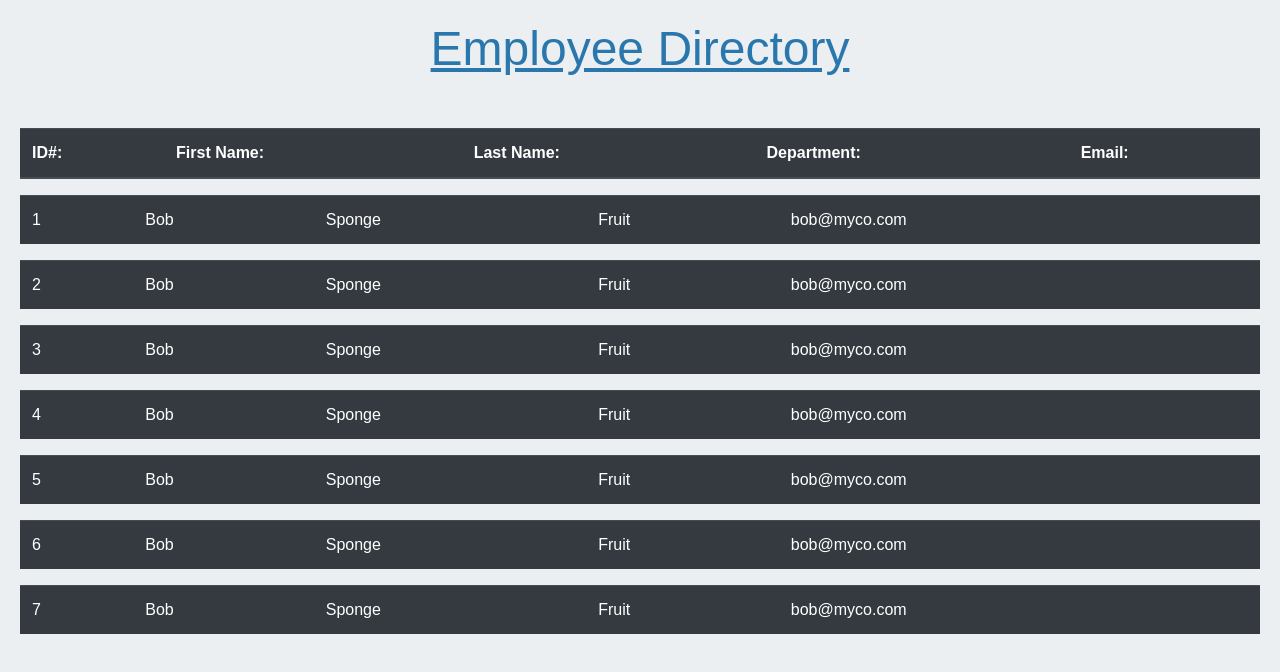
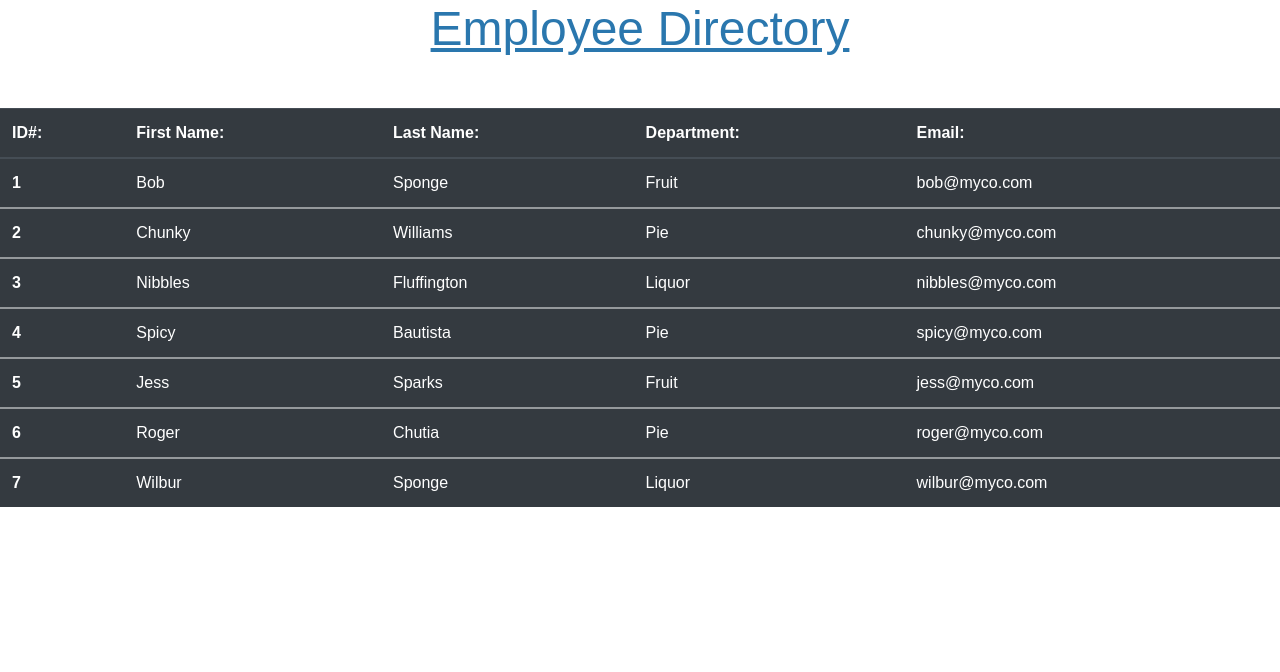
Before and after one commit to joeschlick/React-Employee-Directory, a React (Create React App) app in the folder employee-directory/: page / in a window 1280 px wide. Shown: the top 672 px of the page. Built offline with nearby package versions, Linux system fonts and the light colour scheme.

Commit message:
got table body working

```diff
--- a/employee-directory/src/App.js
+++ b/employee-directory/src/App.js
@@ -1,6 +1,7 @@
 import React, { Component } from "react";
-import FriendCard from "./components/FriendCard";
-import TableHeader from "./components/TableHeader"
+import TableBody from "./components/TableBody";
+import FriendCard from "./components/TableData";
+import TableHeader from "./components/TableHeader";
 import Wrapper from "./components/Wrapper";
 import Title from "./components/Title";
 import friends from "./friends.json";
@@ -8,12 +9,12 @@ import friends from "./friends.json";
 class App extends Component {
   // Setting this.state.friends to the friends json array
   state = {
-    friends
+    friends,
   };
 
-  removeFriend = id => {
+  removeFriend = (id) => {
     // Filter this.state.friends for friends with an id not equal to the id being removed
-    const friends = this.state.friends.filter(friend => friend.id !== id);
+    const friends = this.state.friends.filter((friend) => friend.id !== id);
     // Set this.state.friends equal to the new friends array
     this.setState({ friends });
   };
@@ -23,8 +24,9 @@ class App extends Component {
     return (
       <Wrapper>
         <Title>Employee Directory</Title>
+        <TableBody>
           <TableHeader> </TableHeader>
-        {this.state.friends.map(friend => (
+          {this.state.friends.map((friend) => (
             <FriendCard
               removeFriend={this.removeFriend}
               id={friend.id}
@@ -35,6 +37,7 @@ class App extends Component {
               email={friend.email}
             />
           ))}
+        </TableBody>
       </Wrapper>
     );
   }
--- /dev/null
+++ b/employee-directory/src/components/TableBody/index.js
@@ -0,0 +1,8 @@
+import React from "react";
+import TableHeader from "../TableHeader";
+
+function TableBody(props) {
+    return <table className="table table-dark">{props.children}</table>;
+}
+
+export default TableBody;
--- a/employee-directory/src/components/FriendCard/index.js
+++ b/employee-directory/src/components/TableData/index.js
@@ -3,17 +3,15 @@ import React from "react";
 
 function FriendCard(props) {
   return (
-    <table className="table table-dark">
       <tbody>
         <tr>
-          <td>{props.id}</td>
+          <th scope="row">{props.id}</th>
           <td>{props.firstName}</td>
           <td>{props.lastName}</td>
           <td>{props.department}</td>
           <td>{props.email}</td>
         </tr>
       </tbody>
-    </table>
   );
 }
 
--- a/employee-directory/src/components/TableHeader/index.js
+++ b/employee-directory/src/components/TableHeader/index.js
@@ -2,7 +2,6 @@ import React from "react";
 
 function TableHeader(props) {
   return (
-    <table className="table table-dark">
       <thead>
         <th scope="col">
           <strong>ID#:</strong>
@@ -20,7 +19,6 @@ function TableHeader(props) {
           <strong>Email:</strong>
         </th>
       </thead>
-    </table>
   );
 }
 
--- a/employee-directory/src/components/Wrapper/index.js
+++ b/employee-directory/src/components/Wrapper/index.js
@@ -1,5 +1,5 @@
 import React from "react";
-import "./style.css";
+//import "./style.css";
 
 function Wrapper(props) {
   return <div className="wrapper">{props.children}</div>;
--- a/employee-directory/src/friends.json
+++ b/employee-directory/src/friends.json
@@ -9,49 +9,49 @@
 
   {
     "id": 2,
-    "firstName": "Bob",
-    "lastName": "Sponge",
-    "department": "Fruit",
-    "email": "bob@myco.com"
+    "firstName": "Chunky",
+    "lastName": "Williams",
+    "department": "Pie",
+    "email": "chunky@myco.com"
   },
 
   {
     "id": 3,
-    "firstName": "Bob",
-    "lastName": "Sponge",
-    "department": "Fruit",
-    "email": "bob@myco.com"
+    "firstName": "Nibbles",
+    "lastName": "Fluffington",
+    "department": "Liquor",
+    "email": "nibbles@myco.com"
   },
 
   {
     "id": 4,
-    "firstName": "Bob",
-    "lastName": "Sponge",
-    "department": "Fruit",
-    "email": "bob@myco.com"
+    "firstName": "Spicy",
+    "lastName": "Bautista",
+    "department": "Pie",
+    "email": "spicy@myco.com"
   },
 
   {
     "id": 5,
-    "firstName": "Bob",
-    "lastName": "Sponge",
+    "firstName": "Jess",
+    "lastName": "Sparks",
     "department": "Fruit",
-    "email": "bob@myco.com"
+    "email": "jess@myco.com"
   },
 
   {
     "id": 6,
-    "firstName": "Bob",
-    "lastName": "Sponge",
-    "department": "Fruit",
-    "email": "bob@myco.com"
+    "firstName": "Roger",
+    "lastName": "Chutia",
+    "department": "Pie",
+    "email": "roger@myco.com"
   },
 
   {
     "id": 7,
-    "firstName": "Bob",
+    "firstName": "Wilbur",
     "lastName": "Sponge",
-    "department": "Fruit",
-    "email": "bob@myco.com"
+    "department": "Liquor",
+    "email": "wilbur@myco.com"
   }
 ]
```
Also changed, not shown: employee-directory/src/components/TableData/style.css (renamed from employee-directory/src/components/FriendCard/style.css). Lines whose indentation alone changed are shown as unchanged.
